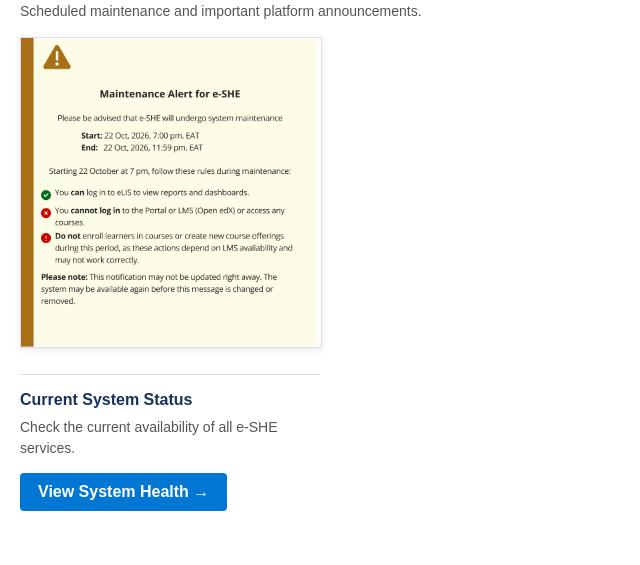
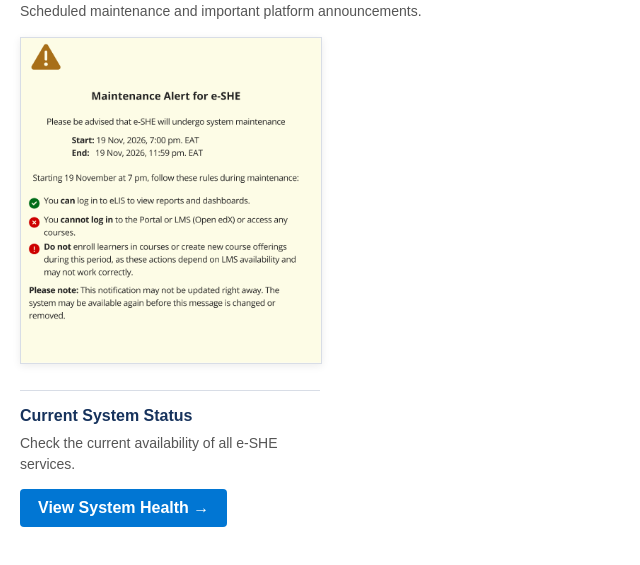
Before and after one commit to emangan1/salesforce-assets, a plain HTML site: page index.html in a window 1280 px wide. Shown: the part 49-614 px from the top of the page, without its empty margins (0-640 px from the left). Drawn offline with Linux system fonts and the light colour scheme.

Commit message:
Update index.html nov 19 banner
added nov 19 2026 banner

```diff
--- a/index.html
+++ b/index.html
@@ -114,7 +114,7 @@
 
     <!-- Change only this filename each month -->
 
-    <img src="maintenance_alert_Oct22_2026.png"
+    <img src="Alert_banner_nov19.png"
          alt="e-SHE Maintenance Alert">
 
 </a>
```
